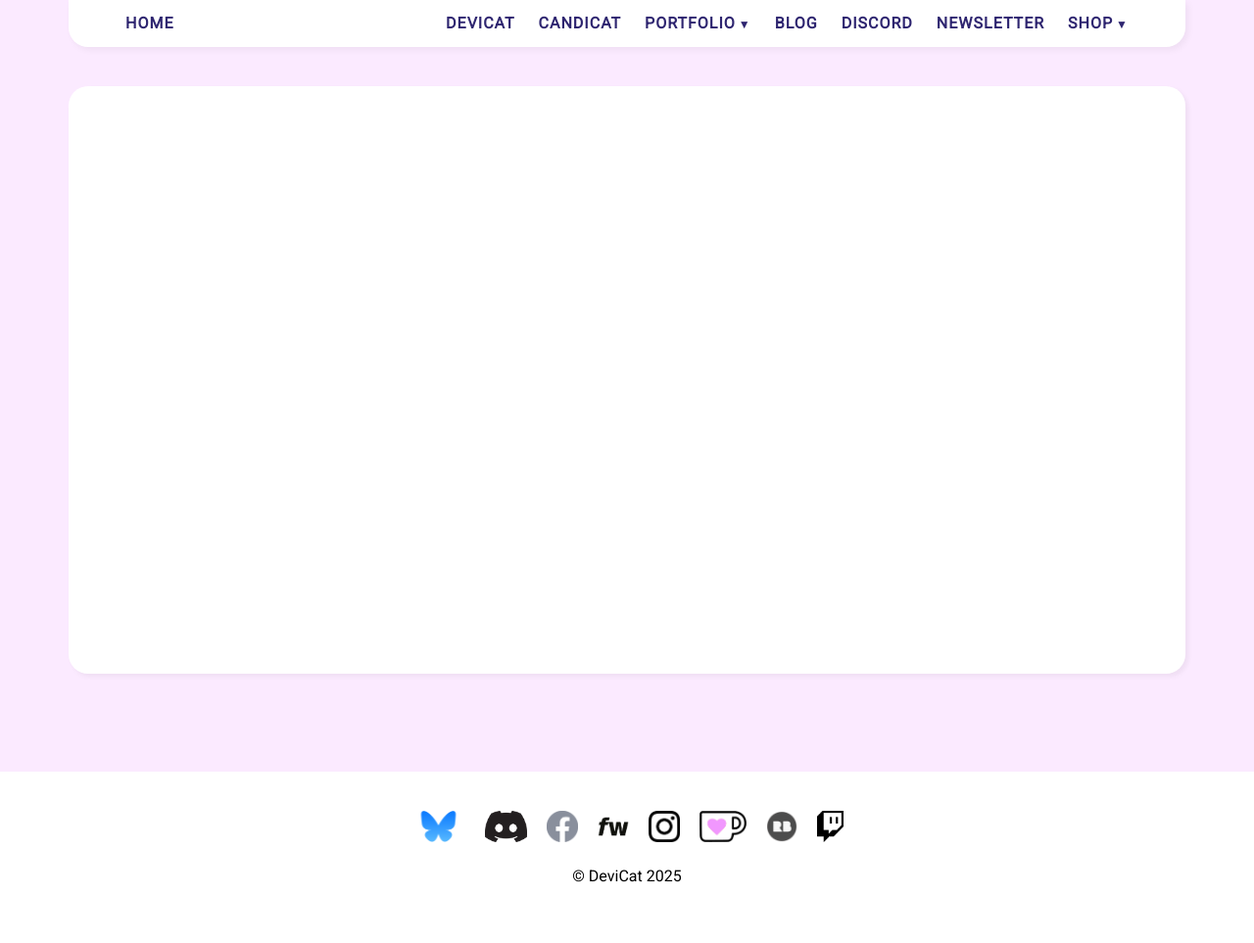
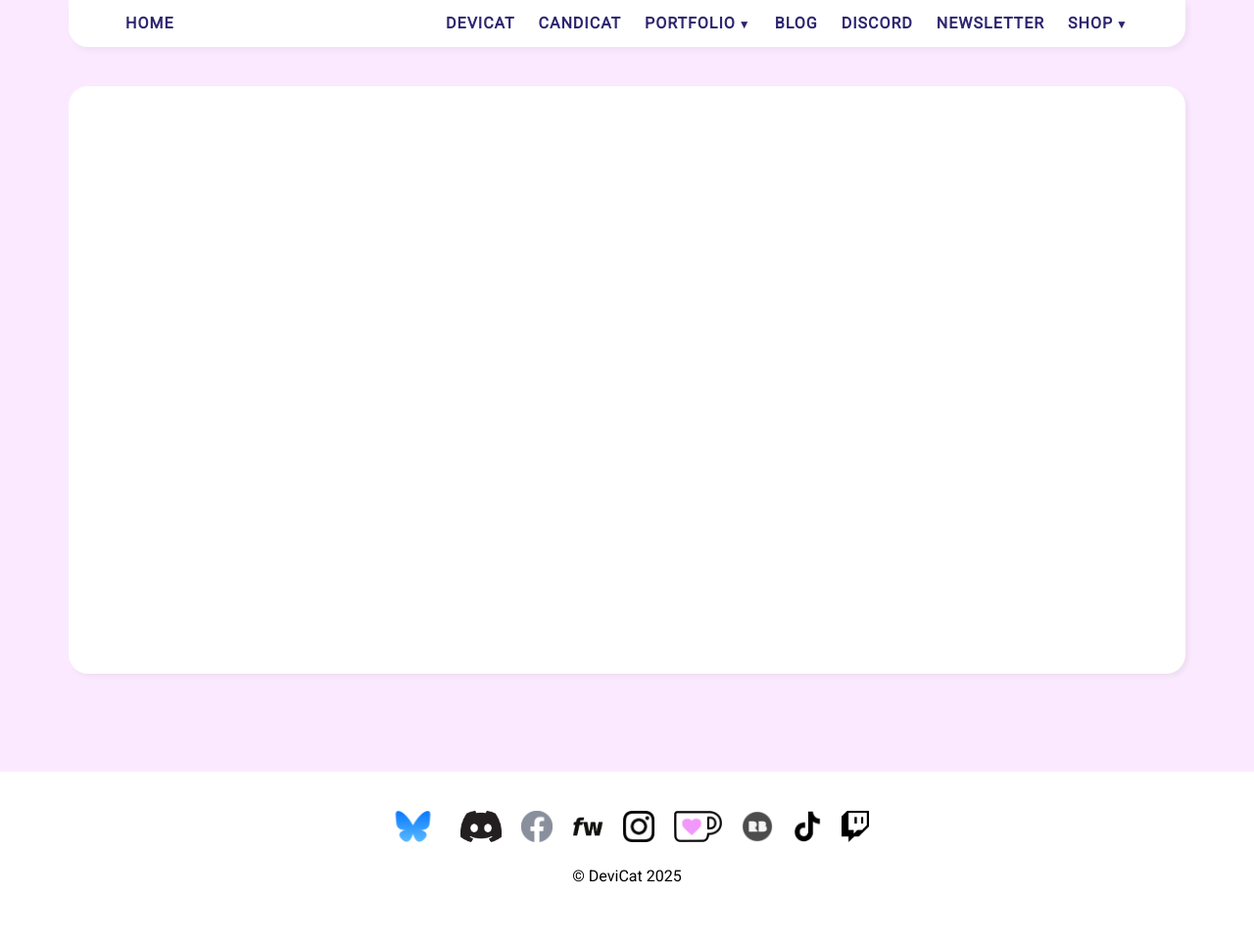
Before and after one commit to DeviCatOutlet/devicatoutlet.github.io, a Jekyll site: the page built from newsletter.md, in a window 1280 px wide. Shown: the whole page at 98% size. Built offline with Jekyll 4.4.1, drawn with Linux system fonts in a browser that asks for light colours; some web fonts are replaced; our own code applies the rules of GitHub Pages for plain Markdown files.

Commit message:
Revert "Remove tiktok"
This reverts commit 64d965d84686bfb9a429902b305b30ff162d6b42.

```diff
--- a/_layouts/default.html
+++ b/_layouts/default.html
@@ -100,6 +100,7 @@
     <a href="https://www.instagram.com/devicat.art" title="Instagram: DeviCat.Art"><img src="/img/iglogo.png" alt="Instagram: DeviCat.Art"></a>
     <a href="https://www.ko-fi.com/devicat" title="Ko-fi: DeviCat"><img src="/img/kofilogo.png" alt="ko-fi: DeviCat"></a>
     <a href="https://www.redbubble.com/people/devicatoutlet/shop" title="redbubble: DeviCatOutlet"><img src="/img/redbubbleicon.png" alt="redbubble: DeviCatOutlet"></a>
+    <a href="https://www.tiktok.com/@devicat.art" title="TikTok: DeviCat.Art"><img src="/img/tiktoklogo.png" alt="TikTok: DeviCat.Art"></a>
     <a href="https://www.twitch.tv/devicat" title="Twitch: DeviCat"><img src="/img/twitchlogo.png" alt="Twitch: DeviCat"></a>
   </p>
   <p>&copy; DeviCat 2025</p>
```
Also changed, not shown: img/tiktoklogo.png (added).
